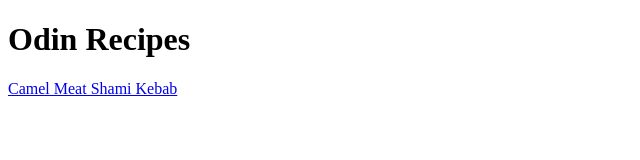
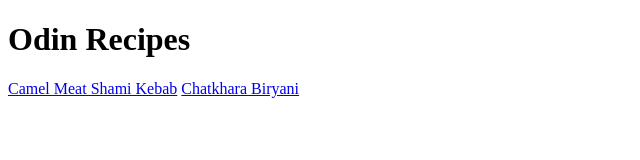
Before and after one commit to Havoc004/odin-recipes, a plain HTML site: page index.html in a window 1280 px wide. Shown: the whole page, without its empty margins (0-640 px from the left). Drawn offline with Linux system fonts and the light colour scheme.

Commit message:
added a link to the new recipe page

```diff
--- a/index.html
+++ b/index.html
@@ -8,5 +8,6 @@
 <body>
     <h1>Odin Recipes</h1>
     <a href="recipes/shami_kebab_page.html"> Camel Meat Shami Kebab</a>
+    <a href="recipes/Chatkhara_Biryani.html"> Chatkhara Biryani</a>
 </body>
 </html>
```
